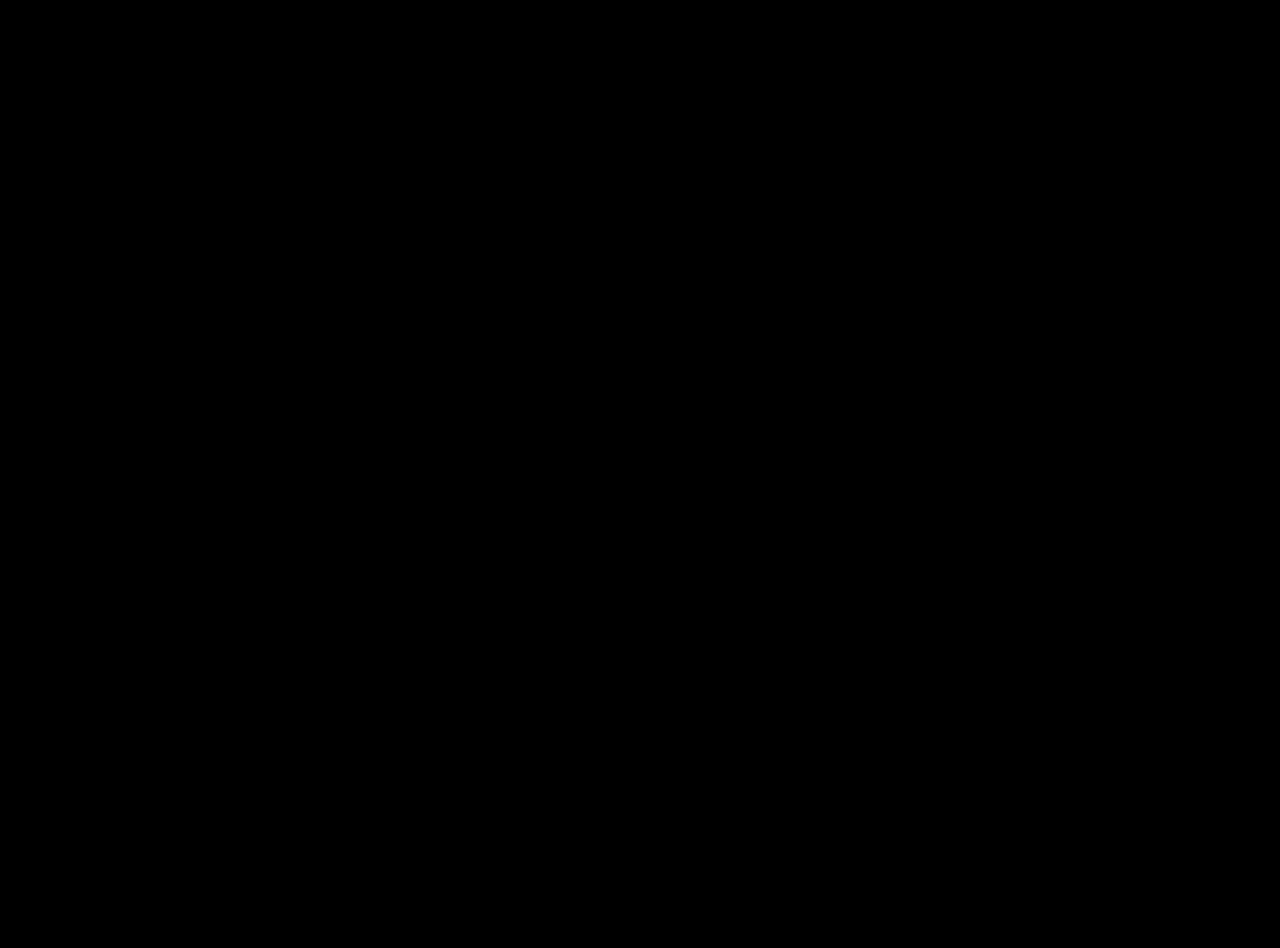
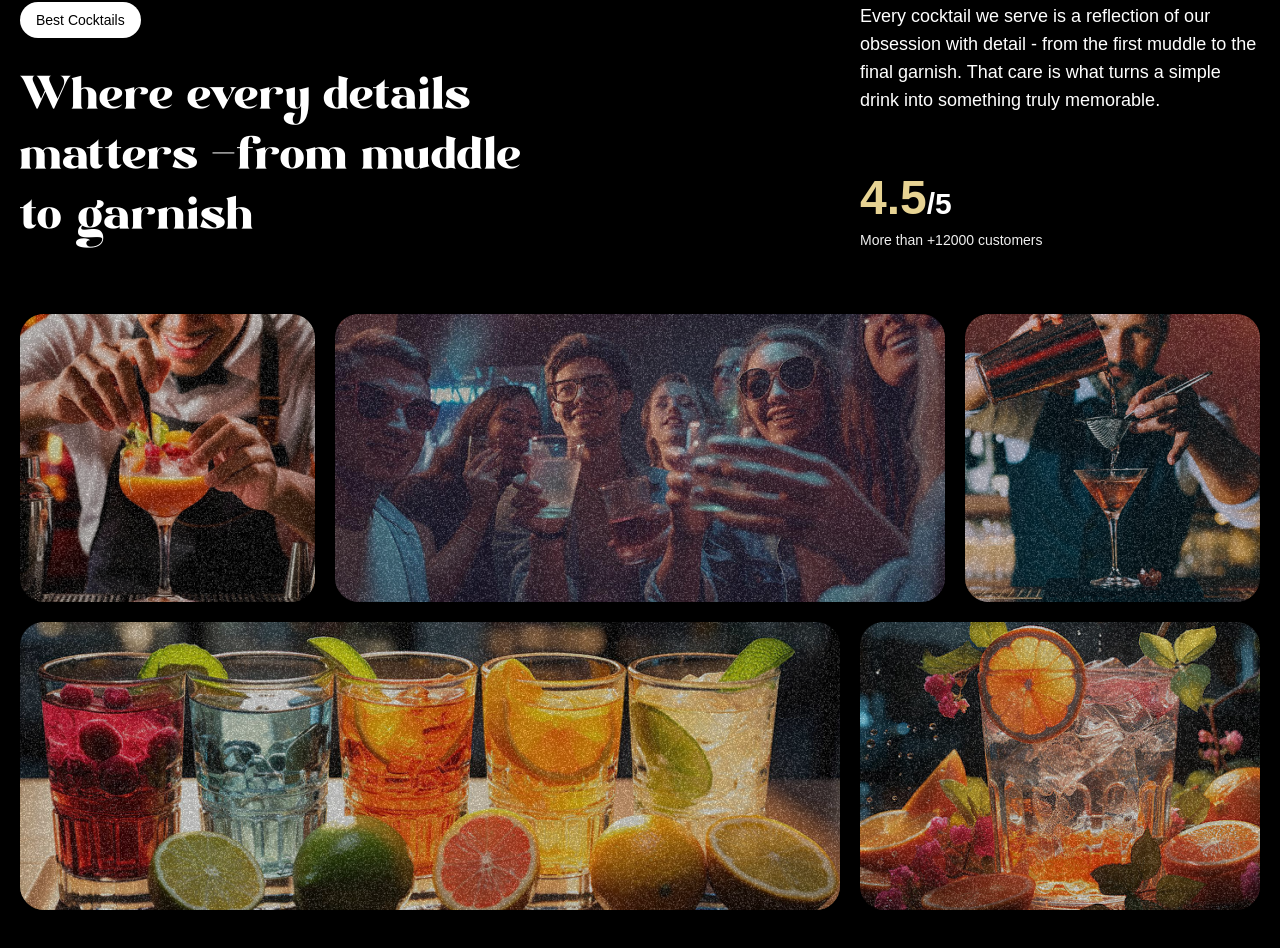
Before and after one commit to Harxhal-exe/gsap_cocktails, a React (Vite) app: page / in a window 1280 px wide. Shown: the part 1710-2658 px from the top of the page. Before the commit the page ends 1600 px from the top, so only its background shows below. Built offline with nearby package versions, Linux system fonts and the light colour scheme; a web font is replaced by a local one.

Commit message:
Implement the about section

```diff
--- a/src/App.jsx
+++ b/src/App.jsx
@@ -3,6 +3,7 @@
 import Navbar from './components/Navbar';
 import Hero from './components/Hero';
 import Cocktails from './components/Cocktails';
+import About from './components/About';
 
 gsap.registerEffect(ScrollTrigger, SplitText);
 
@@ -12,6 +13,7 @@
       <Navbar />
       <Hero />
       <Cocktails />
+      <About />
     </main>
   )
 }
--- /dev/null
+++ b/src/components/About.jsx
@@ -0,0 +1,99 @@
+import { useGSAP } from "@gsap/react"
+import gsap from "gsap"
+import { SplitText } from "gsap/all"
+
+const About = () => {
+
+  useGSAP(() => {
+    const titleSplit = SplitText.create('#about h2', {
+      type: 'words'
+    })
+
+    const scrollTimeline = gsap.timeline({
+      scrollTrigger: {
+        trigger: '#about',
+        start: 'top center',
+      }
+    })
+
+    scrollTimeline
+    .from(titleSplit.words, {
+      opacity: 0,
+      duration: 1,
+      yPercent: 100,
+      ease: 'expo.out',
+      stagger: 0.02
+    })
+    .from('.top-grid div, .bottom-grid div', {
+      opacity: 0,
+      duration: 1,
+      ease: 'power1.inOut',
+      stagger: 0.04,
+    }, '-=0.5')
+  })
+
+  return (
+    <div id='about'>
+      <div className='mb-16 md:px-0 px-5'>
+        <div className='content'>
+          <div className='md:col-span-8'>
+            <p className='badge'>
+              Best Cocktails
+            </p>
+            <h2>
+              Where every details matters <span className='text-white'>-</span>
+              from muddle to garnish
+            </h2>
+          </div>
+
+          <div className='sub-content'>
+            <p>
+              Every cocktail we serve is a reflection of our obsession with detail - from the first muddle to the final garnish. That care is what turns a simple drink into something truly memorable.
+            </p>
+
+            <div>
+              <p className='md:text-3xl text-xl font-bold'>
+                <span>4.5</span>/5
+              </p>
+              <p className='text-sm text-white-100 '>
+                More than +12000 customers
+              </p>
+            </div>
+          </div>
+        </div>
+      </div>
+
+      <div className='top-grid'>
+        <div className='md:col-span-3'>
+          <div className='noisy' />
+          <img src="/images/abt1.png" alt="grid-img-1" />
+        </div>
+
+        <div className='md:col-span-6'>
+          <div className='noisy' />
+          <img src="/images/abt2.png" alt="grid-img-2" />
+        </div>
+
+        <div className='md:col-span-3'>
+          <div className='noisy' />
+          <img src="/images/abt5.png" alt="grid-img-5" />
+        </div>
+      </div>
+
+      <div className='bottom-grid'>
+        <div className='md:col-span-8'>
+          <div className='noisy' />
+          <img src="/images/abt3.png" alt="grid-img-3" />
+        </div>
+
+        <div className='md:col-span-4'>
+          <div className='noisy' />
+          <img src="/images/abt4.png" alt="grid-img-4" />
+        </div>
+      </div>
+
+    </div>
+  )
+}
+
+export default About
```
